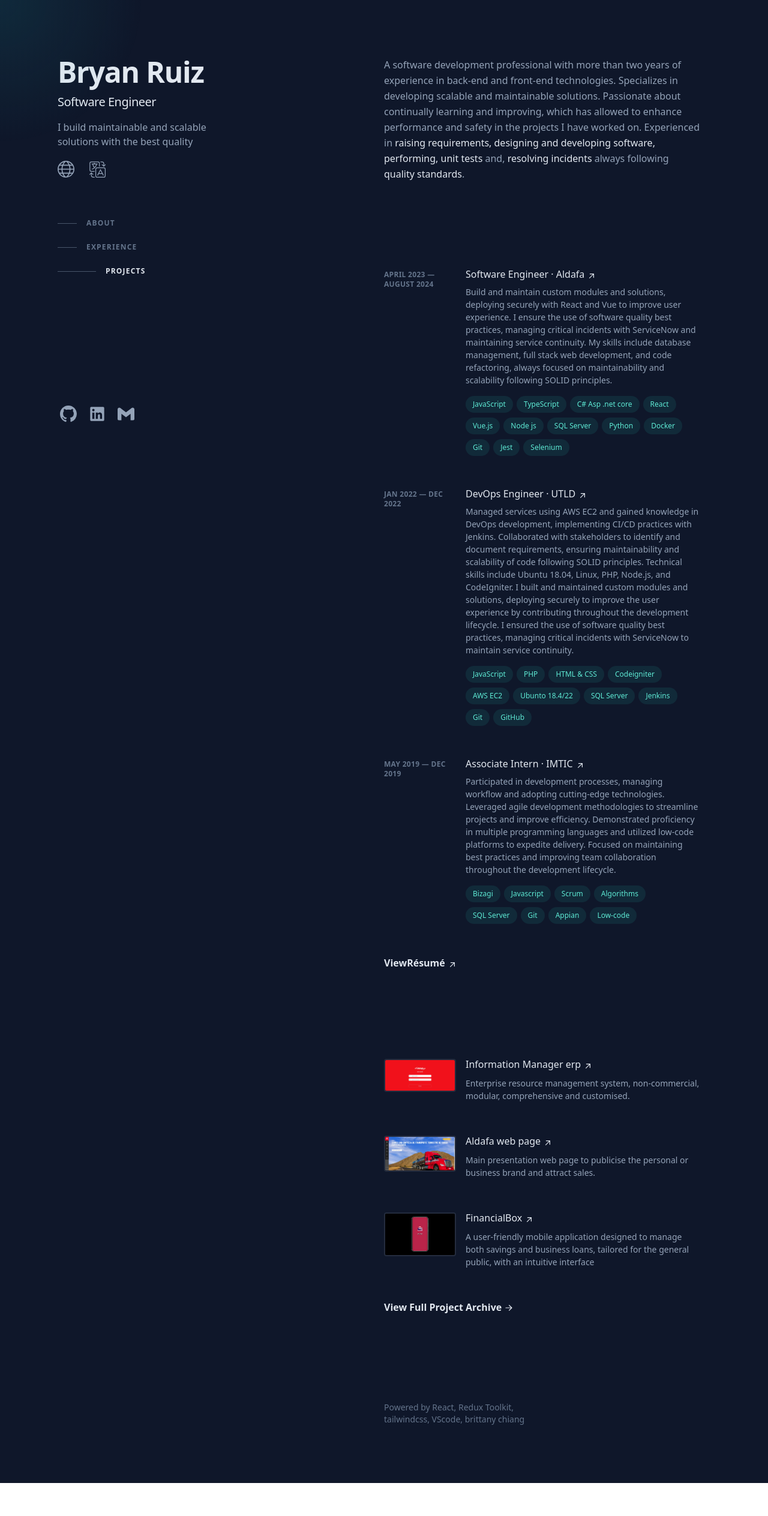
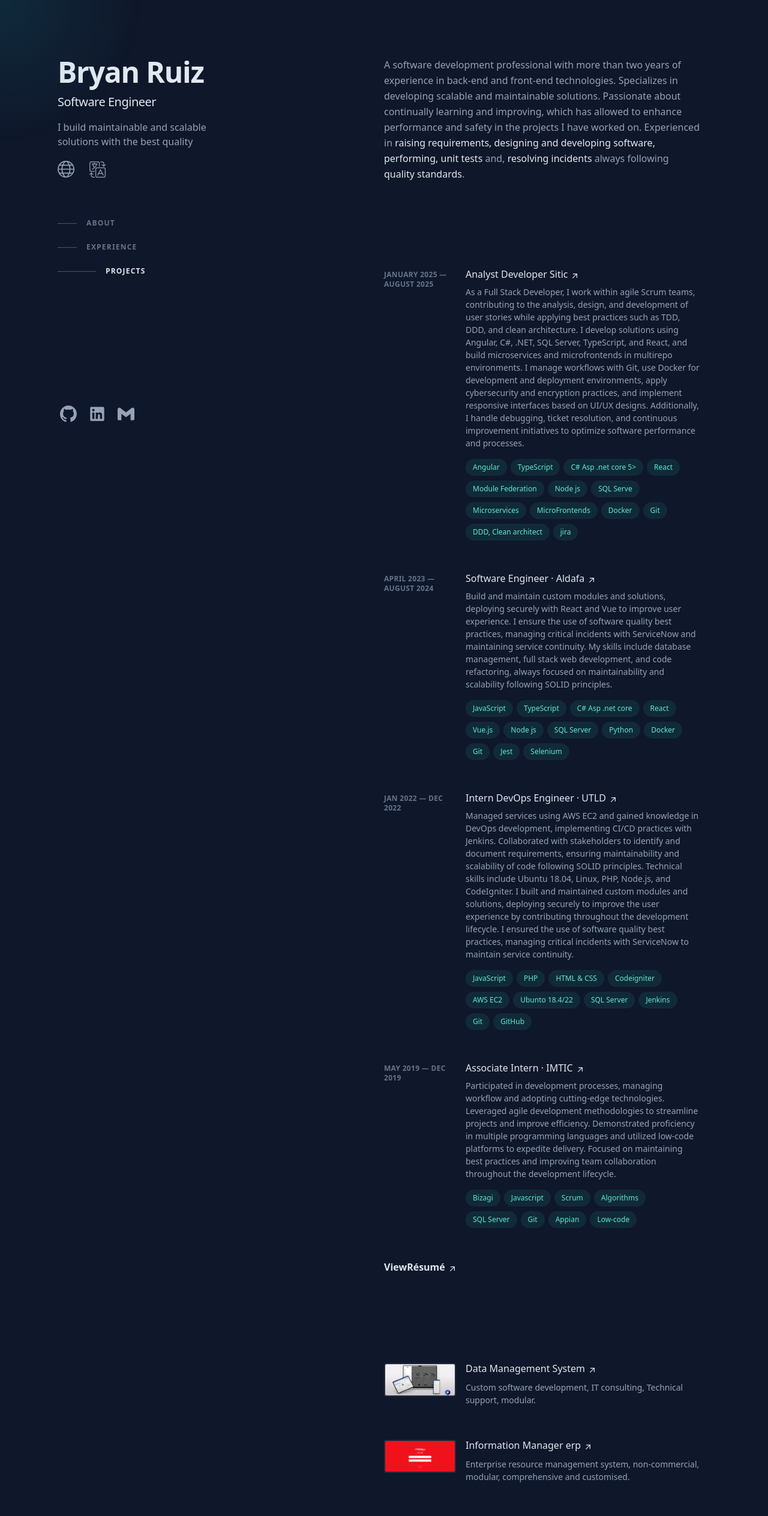
Before and after one commit to BryanRuizz/v1, a React (Vite) app: page / in a window 1280 px wide. Shown: the top 2527 px of the page at 60% size. Before the commit the page ends 2472 px from the top, so only its background shows below. Built offline with nearby package versions, Linux system fonts and the light colour scheme.

Commit message:
[data] se agregan nueva ex y projectos junto a su hrfe img

```diff
--- a/src/data/experienceData.ts
+++ b/src/data/experienceData.ts
@@ -1,6 +1,31 @@
 export const experienceData = [
     {
-        ariallabelDate: "2024 to Present",
+        ariallabelDate: "January 2025 to August 2025",
+        Sdate: "January 2025 — August 2025",
+        Shref: "https://siticsoftware.com/",
+        ariallabelref: "Software Engineer, Accessibility at sitic (opens in a new tab)",
+        position: "Analyst Developer",
+        companyname: "Sitic",
+        descriptionjob: "As a Full Stack Developer, I work within agile Scrum teams, contributing to the analysis, design, and development of user stories while applying best practices such as TDD, DDD, and clean architecture. I develop solutions using Angular, C#, .NET, SQL Server, TypeScript, and React, and build microservices and microfrontends in multirepo environments. I manage workflows with Git, use Docker for development and deployment environments, apply cybersecurity and encryption practices, and implement responsive interfaces based on UI/UX designs. Additionally, I handle debugging, ticket resolution, and continuous improvement initiatives to optimize software performance and processes.",
+        items: [
+            "Angular",
+            "TypeScript",
+            "C# Asp .net core 5>",
+            "React",
+            "Module Federation",
+            "Node js",
+            "SQL Serve",
+            "Microservices",
+            "MicroFrontends",
+            "Docker",
+            "Git",
+            "DDD, Clean architect",
+            "jira"
+
+        ]
+    },
+    {
+        ariallabelDate: "April 2023 to August 2024",
         Sdate: "April 2023 — August 2024",
         Shref: "https://xam.aldafa.com.mx:3000/",
         ariallabelref: "Software Engineer, Accessibility at Aldafa (opens in a new tab)",
@@ -28,7 +53,7 @@ export const experienceData = [
         Sdate: "Jan 2022 — Dec 2022",
         Shref: "",
         ariallabelref: "DevOps Engineer, Accessibility at DevOps UTLD (opens in a new tab)",
-        position: "DevOps Engineer ·",
+        position: "Intern DevOps Engineer ·",
         companyname: "UTLD",
         descriptionjob: "Managed services using AWS EC2 and gained knowledge in DevOps development, implementing CI/CD practices with Jenkins. Collaborated with stakeholders to identify and document requirements, ensuring maintainability and scalability of code following SOLID principles. Technical skills include Ubuntu 18.04, Linux, PHP, Node.js, and CodeIgniter. I built and maintained custom modules and solutions, deploying securely to improve the user experience by contributing throughout the development lifecycle. I ensured the use of software quality best practices, managing critical incidents with ServiceNow to maintain service continuity.",
         items: [
@@ -66,6 +91,31 @@ export const experienceData = [
 ]
 
 export const experienceDataEsp = [
+    {
+        ariallabelDate: "Enero 2025 a agosto 2025",
+        Sdate: "Enero 2025 — Agosto 2025",
+        Shref: "https://siticsoftware.com/",
+        ariallabelref: "Software Engineer, Accessibility at sitic (opens in a new tab)",
+        position: "Desarrollador analista",
+        companyname: "Sitic",
+        descriptionjob: "Como Full Stack Developer participo en equipos ágiles Scrum, colaborando en el análisis, diseño y desarrollo de historias de usuario con buenas prácticas como TDD, DDD y arquitectura limpia. Trabajo con Angular, C#, .NET, SQL Server, TypeScript y React, desarrollando microservicios y microfrontends en entornos multirepo. Gestiono flujos de trabajo con Git, uso Docker para entornos de desarrollo y despliegue, aplico prácticas de ciberseguridad, integro interfaces basadas en diseños UI/UX y aseguro su responsividad. Además, realizo debugging, atención de tickets y propongo mejoras continuas para optimizar procesos y rendimiento del software.",
+        items: [
+            "Angular",
+            "TypeScript",
+            "C# Asp .net core 5>",
+            "React",
+            "Module Federation",
+            "Node js",
+            "SQL Serve",
+            "Microservices",
+            "MicroFrontends",
+            "Docker",
+            "Git",
+            "DDD, Clean architect",
+            "jira"
+
+        ]
+    },
     {
         ariallabelDate: "2024 to Present",
         Sdate: "Abril 2023 — Agosto 2024",
--- a/src/data/projects.ts
+++ b/src/data/projects.ts
@@ -1,5 +1,14 @@
 export const dataprojects = [
 
+    {
+        href: "https://siticsoftware.com/",
+        name: "Data Management System",
+        label: "Erp system",
+        desc: "Custom software development, IT consulting, Technical support, modular.",
+        srcsett: "/principalimg/sitic.webp 1x, /principalimg/sitic.webp 2x",
+        mainimg: "/principalimg/sitic.webp",
+
+    },
     {
         href: "https://xam.aldafa.com.mx:3000/",
         name: "Information Manager erp",
@@ -30,6 +39,15 @@ export const dataprojects = [
 export const dataprojectsEsp = [
 
     {
+        href: "https://siticsoftware.com/",
+        name: "Sistena administrador de datos",
+        label: "Erp system",
+        desc: "Consultoria de software hecho a la medida, soporte de tickets,erp modular comercial",
+        srcsett: "/principalimg/sitic.webp 1x, /principalimg/sitic.webp 2x",
+        mainimg: "/principalimg/sitic.webp",
+
+    },
+    {
         href: "https://xam.aldafa.com.mx:3000/",
         name: "Administracion de recursos ERP",
         label: "Erp system",
```
Also changed, not shown: public/principalimg/sitic.webp (added).
